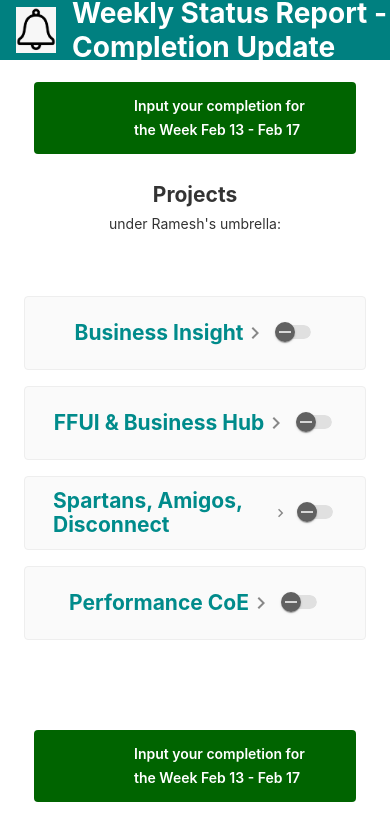
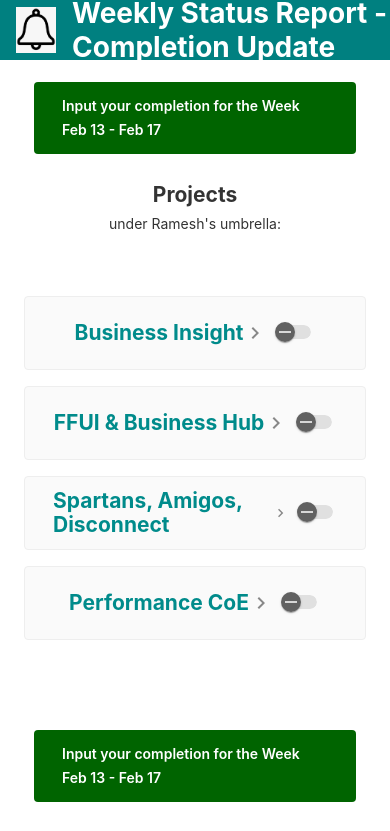
Before and after one commit to kgmini90/wsr-status-update, an Angular app: page / in a window 390 px wide. Shown: the top 831 px of the page. Built offline with nearby package versions, Linux system fonts and the light colour scheme.

Commit message:
URL hashing

```diff
--- a/src/app/app.component.html
+++ b/src/app/app.component.html
@@ -281,10 +281,6 @@
       margin: 8px 0;
     }
 
-    .card.highlight-card span {
-      margin-left: 72px;
-    }
-
     svg#rocket-smoke {
       right: 120px;
       transform: rotate(-5deg);
--- a/src/app/app.module.ts
+++ b/src/app/app.module.ts
@@ -1,6 +1,7 @@
 import { NgModule } from '@angular/core';
 import { BrowserModule } from '@angular/platform-browser';
 
+import { HashLocationStrategy, LocationStrategy } from '@angular/common';
 import { MatSlideToggleModule } from '@angular/material/slide-toggle';
 import { AppRoutingModule } from './app-routing.module';
 import { AppComponent } from './app.component';
@@ -8,7 +9,7 @@ import { AppComponent } from './app.component';
 @NgModule({
   declarations: [AppComponent],
   imports: [BrowserModule, AppRoutingModule, MatSlideToggleModule],
-  providers: [],
+  providers: [{ provide: LocationStrategy, useClass: HashLocationStrategy }],
   bootstrap: [AppComponent],
 })
 export class AppModule {}
```
Also changed, not shown: 3 other files (tests, documents, lock files or other folders).
